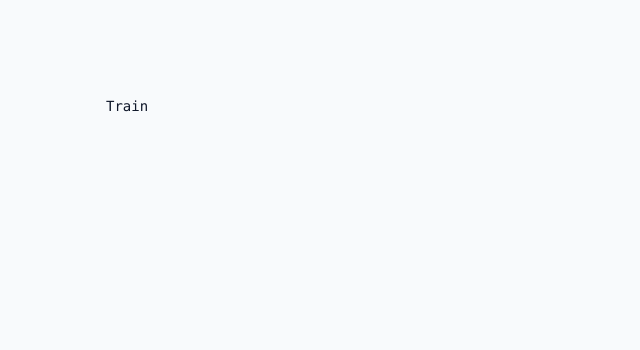
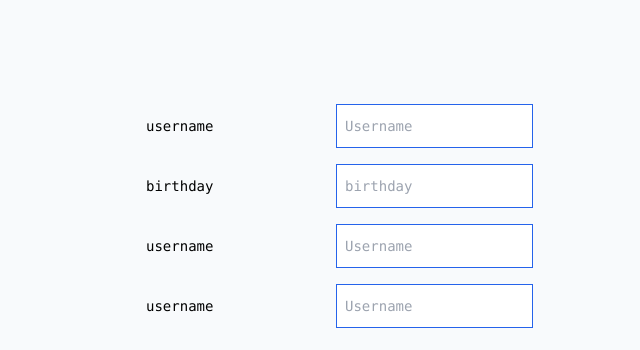
Before and after one commit to amirdity/news-nextjs-page-router, a Next.js app: page / in a window 1280 px wide. Shown: the top 350 px of the page, without its empty margins (22-662 px from the left). Built offline with nearby package versions, Linux system fonts and the light colour scheme.

Commit message:
Add files via upload

```diff
--- /dev/null
+++ b/app/components/AxiosRequest.jsx
@@ -0,0 +1,30 @@
+"use client";
+import React, { useEffect, useState } from "react";
+import axios from "axios";
+function AxiosRequest() {
+  const [data, setData] = useState([]);
+  const URL = "http://192.168.8.100:3000/auth/login"
+  const [phone, setPhone] = useState('')
+  const [level, setLevel] = useState('')
+  // useEffect(() => {
+  //   axios
+  //     .post(URL, {
+  //       "mobile": phone,
+  //       "level": "1",
+  //       "otp_code": "string"
+  //     })
+  //     .then((res) => setData(res) & console.log(res))
+  //     .catch((err) => console.log(err));
+  // }, [phone]);
+
+  return (
+    <div>
+      <h1>axios request </h1>
+      <div>
+
+      </div>
+    </div>
+  );
+}
+
+export default AxiosRequest;
--- a/app/components/Train.tsx
+++ b/app/components/Train.tsx
@@ -1,15 +1,32 @@
-'use client'
-import React from 'react'
+"use client";
+import React, { useEffect } from "react";
+import { useState } from "react";
+function Train() {
+  interface Post {
+    id: number;
+    title: string;
+  }
+  const BASE_URL = "https://jsonplaceholder.typicode.com";
+  const [posts, setPosts] = useState<Post[]>([]);
+  useEffect(() => {
+    const fetchPosts = async () => {
+      const response = await fetch(`${BASE_URL}/posts`);
+      const posts = (await response.json()) as Post[];
+      setPosts(posts)
+    };
+  }, []);
 
-function Train() {
-  const BASE_URL = 'https://jsonplaceholder.typicode.com'
-  interface post {
-    id:number;
-    title:string;
-  }
   return (
-    <div>Train</div>
-  )
+    <div>
+      <h1>Data Fething in react </h1>
+      <ul>
+        {" "}
+        {posts.map((post) => {
+          return <li key={post.id}>{post.title} </li>;
+        })}{" "}
+      </ul>
+    </div>
+  );
 }
 
-export default Train
+export default Train;
--- /dev/null
+++ b/app/components/form/InputProp.jsx
@@ -0,0 +1,15 @@
+
+import React from "react";
+
+function InputProp(props) {
+  return (
+    <div>
+      <div className="flex flex-row">
+        <label className="m-5 w-[150px] flex mx-10">{props.name}</label>
+        <input name={props.name} type={props.type} placeholder={props.placeholder} className="border-blue-600 border-solid border my-2 p-2"/>
+      </div>
+    </div>
+  );
+}
+
+export default InputProp;
--- /dev/null
+++ b/app/components/form/RegisterForm.jsx
@@ -0,0 +1,92 @@
+"use client";
+import React, { useRef, useState } from "react";
+import InputProp from "./InputProp";
+function RegisterForm() {
+  // const [username, setUsername] = useState("");
+  // const usernameRef = useRef();
+  // console.log(username)
+  const [values, setValues] = useState({
+    username: "",
+    email: "",
+    birthday: "",
+    password: "",
+    comfirmPassword: "",
+  });
+  const inputs = [
+    {
+      id: 1,
+      name: "username",
+      type: "text",
+      placeholder: "Username",
+      label: "username",
+    },
+    {
+      id: 2,
+      name: "birthday",
+      type: "text",
+      placeholder: "birthday",
+      label: "birthday",
+    },
+    {
+      id: 3,
+      name: "username",
+      type: "text",
+      placeholder: "Username",
+      label: "username",
+    },
+    {
+      id: 4,
+      name: "username",
+      type: "text",
+      placeholder: "Username",
+      label: "username",
+    },
+  ];
+  const formPasach = {
+    customer_id: "string",
+    full_name: "string",
+    birth_data: "1396/12/08",
+    gender: "string",
+    email: "string",
+    landline: "string",
+  };
+  const handleSubmit = (e) => {
+    e.preventDefault(); // dont refresh the page after submiting
+    const data = new FormData(e.target);
+
+    console.log(Object.fromEntries(data.entries()));
+  };
+  return (
+    <div className="text-black">
+      <form onSubmit={handleSubmit}>
+        {
+          inputs.map((input)=>(
+            <InputProp key={input.id} {...input} />
+          ))
+        }
+      </form>
+
+
+      {/* <form onSubmit={handleSubmit}>
+        <InputProp
+          name="Username"
+          type="text"
+          placeholder="username"
+          // setUsername={setUsername}
+        />
+        <InputProp name="Email" type="email" placeholder="example@gmail.com" />
+        <InputProp name="Password" type="password" placeholder="password" />
+        <InputProp
+          name="Confirm Password"
+          type="password"
+          placeholder="password"
+        />
+        <button type="submit" className="bg-green-400 rounded-full p-5 ml-20">
+          SUBMIT
+        </button>
+      </form> */}
+    </div>
+  );
+}
+
+export default RegisterForm;
--- /dev/null
+++ b/app/hook/axiosHook.js
@@ -0,0 +1,7 @@
+"use client";
+import axios from "axios";
+import { useState } from "react";
+const useAxios = () => {
+
+};
+export default useAxios;
--- a/app/layout.js
+++ b/app/layout.js
@@ -4,7 +4,7 @@ import "./globals.css";
 const inter = Inter({ subsets: ["latin"] });
 
 export const metadata = {
-  title: "Create Next App",
+  title: "LOGIN",
   description: "Generated by create next app",
 };
 
--- a/app/page.js
+++ b/app/page.js
@@ -1,17 +1,20 @@
-
 import Title from "./components/Title";
 import Axios from "./components/Axios";
-import Train from './components/Train'
+import Train from "./components/Train";
+import AxiosRequest from "./components/AxiosRequest";
+import Input from "./components/form/InputProp";
+import RegisterForm from "./components/form/RegisterForm";
 export default function Home() {
   return (
     <main className="flex min-h-screen flex-col items-center justify-between p-24">
       <div className="z-10 max-w-5xl w-full items-center justify-between font-mono text-sm lg:flex">
         {/* <Title/> */}
         {/* <Axios/> */}
-        <Train/>
-
-
-
+        {/* <Train/> */}
+        {/* <AxiosRequest /> */}
+        <section>
+          <RegisterForm />
+        </section>
       </div>
     </main>
   );
```
